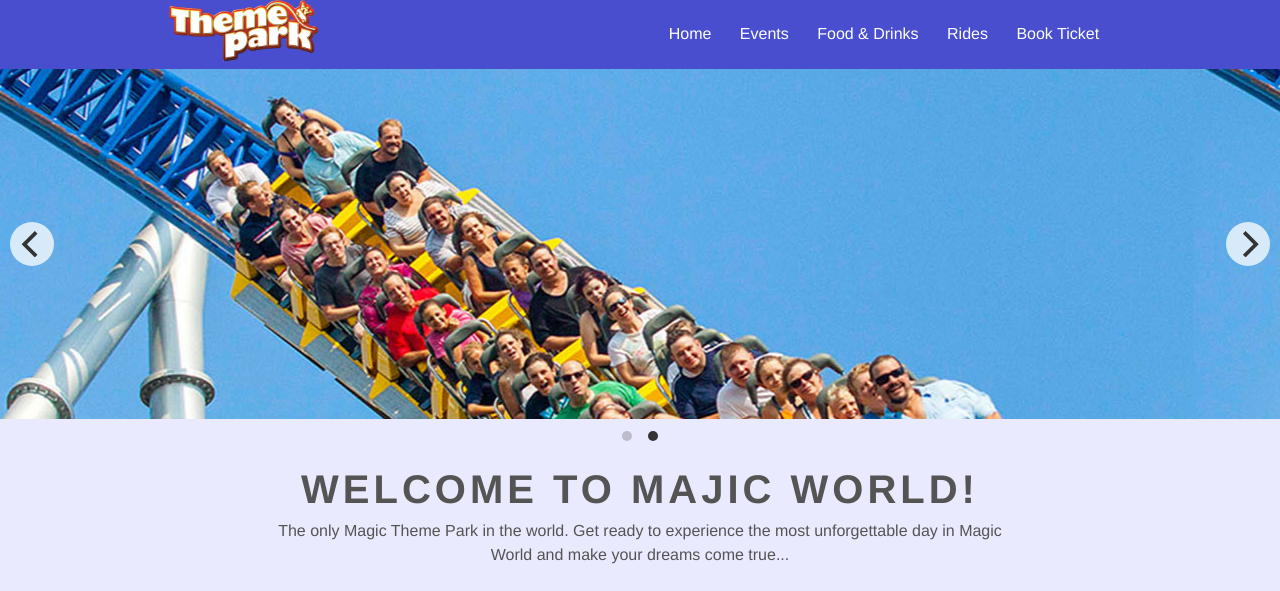
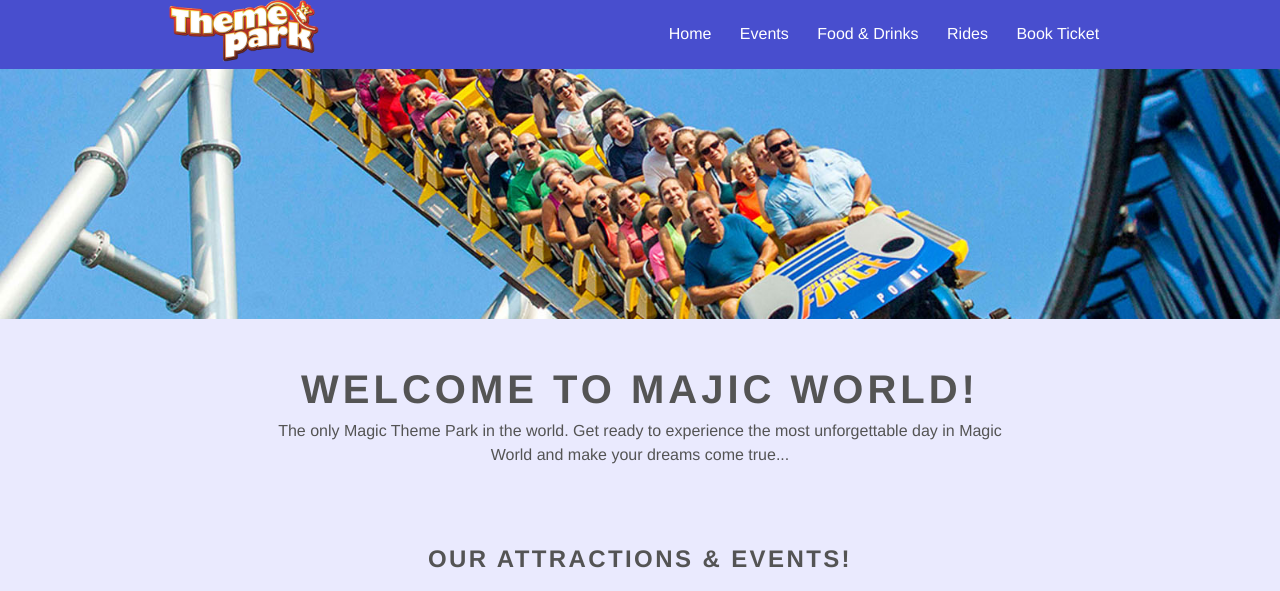
Before and after one commit to yaredsha/theme-park, a plain HTML site: page index.html in a window 1280 px wide. Shown: the top 591 px of the page. Drawn offline with nearby package versions, Linux system fonts and the light colour scheme.

Commit message:
rollback

```diff
--- a/css/style.css
+++ b/css/style.css
@@ -89,17 +89,12 @@ body {
 }
 
 #corousal-banner {
-  background: url(../img/big.jpg);
+  background: url(../img/rc_big.jpg);
   height: 250px;
   background-position: center;
   background-repeat: no-repeat;
   background-size: cover;
   position: relative;
-}
-
-.carousel-cell {
-  width: 100%;
-  height: 350px;
 }
 
 .event-box {
--- a/index.html
+++ b/index.html
@@ -7,8 +7,6 @@
     <meta name="viewport" content="width=device-width, initial-scale=1.0" />
     <meta name="keywords" content="Theme Park, Family pack, Vacation'" />
     <link rel="stylesheet" href="css/style.css" />
-    <link rel="stylesheet" href="https://unpkg.com/flickity@2/dist/flickity.min.css">
-    <script src="https://unpkg.com/flickity@2/dist/flickity.pkgd.min.js"></script>
     <title>Theme Park</title>
   </head>
   <body>
@@ -23,14 +21,7 @@
           <a class="p-5" href="booking.html">Book Ticket</a>
         </div>
       </div>
-      <div class="main-carousel" data-flickity='{ "cellAlign": "center", "contain": false, "wrapAround": true, "autoPlay": 5000, "height": 400}'>
-        <div class="gallery-cell carousel-cell">
-        <img src="img/rc_big.jpg"></img>
-        </div>
-        <div class="gallery-cell carousel-cell">
-        <img src="img/rc_big.jpg"></img>
-        </div>
-      </div>
+      <div id="corousal-banner"></div>
     </header>
     <section>
       <div class="welcome-box">
```
